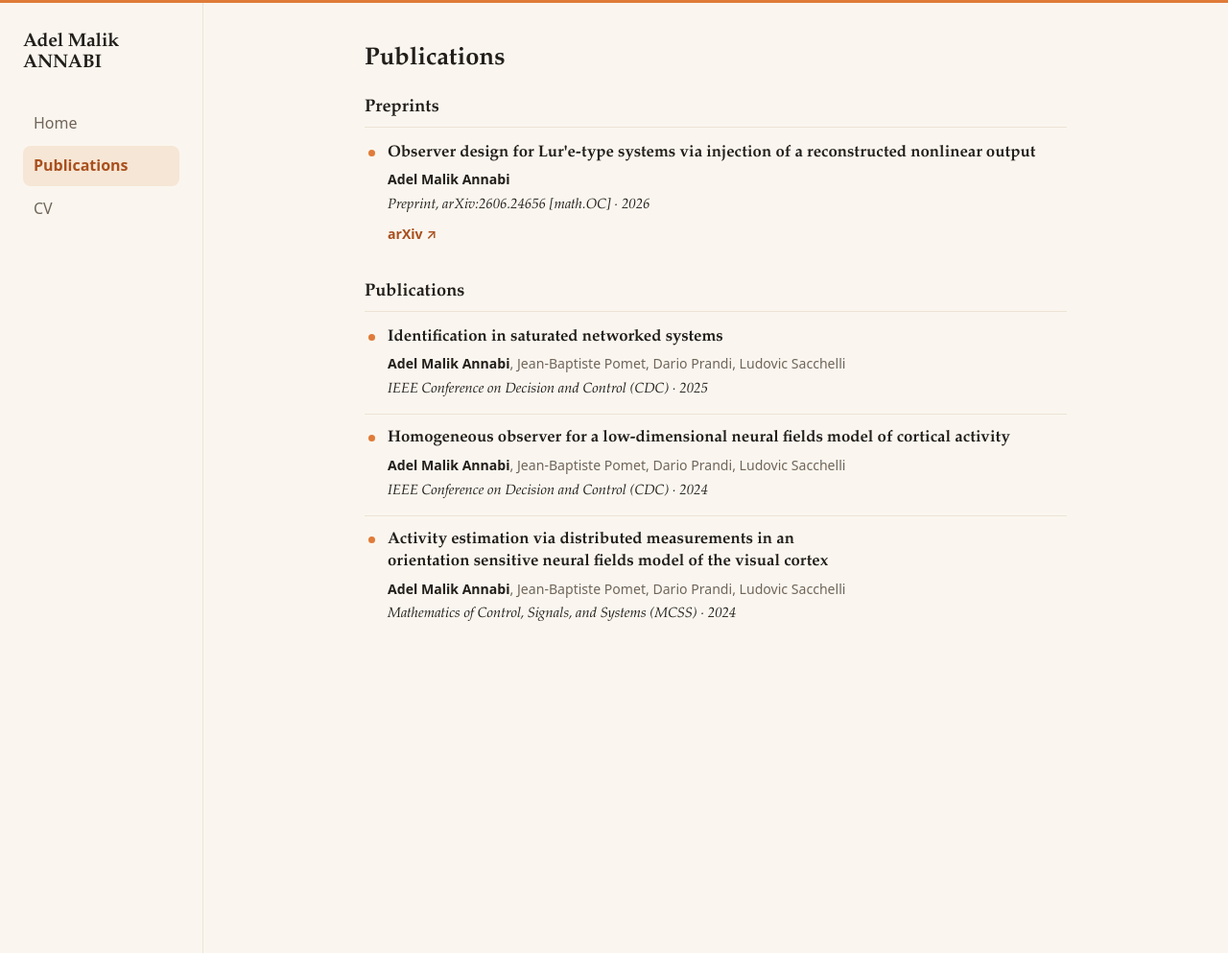
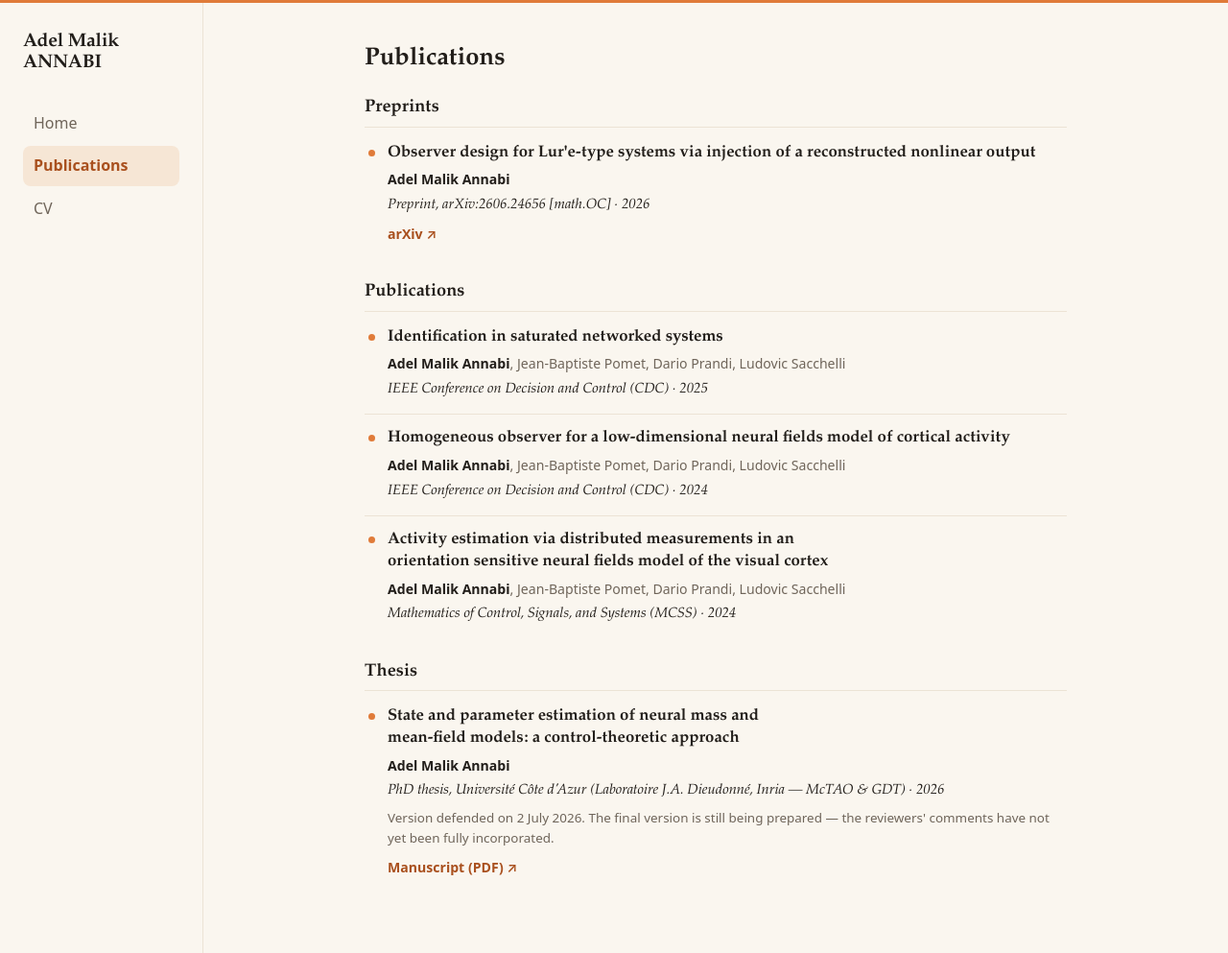
Before and after one commit to AdelMalik/AdelMalik.github.io, a Jekyll site: the page built from publications.md, in a window 1280 px wide and 993 px high. Shown: the whole window at 96% size. Built offline with Jekyll 4.4.1, drawn with Linux system fonts in a browser that asks for light colours.

Commit message:
Add Thesis section to publications page
- New Thesis group at the bottom of /publications/, with the manuscript
  PDF linked from assets/thesis.pdf
- Optional `note` field on publication entries, used to flag that the final
  version is still being prepared
- Align the thesis title on index.md and cv.md with the manuscript title

Co-Authored-By: Claude Opus 5 <noreply@anthropic.com>

```diff
--- a/_data/publications.yml
+++ b/_data/publications.yml
@@ -1,5 +1,7 @@
-# Publications & preprints. Newest first is handled automatically (sorted by year).
+# Publications, preprints & thesis. Newest first is handled automatically (sorted by year).
 # To add a paper, copy a block below. Leave `links: []` if you have no URL yet.
+# `type` must be "Preprint", "Publication" or "Thesis" — anything else is not displayed.
+# `note` is optional: a short grey line under the venue (see the thesis entry).
 
 - title: "Observer design for Lur'e-type systems via injection of a reconstructed nonlinear output"
   authors: "Adel Malik Annabi"
@@ -30,3 +32,13 @@
   year: 2024
   type: "Publication"
   links: []
+
+- title: "State and parameter estimation of neural mass and mean-field models: a control-theoretic approach"
+  authors: "Adel Malik Annabi"
+  venue: "PhD thesis, Université Côte d'Azur (Laboratoire J.A. Dieudonné, Inria — McTAO & GDT)"
+  year: 2026
+  type: "Thesis"
+  note: "Version defended on 2 July 2026. The final version is still being prepared — the reviewers' comments have not yet been fully incorporated."
+  links:
+    - name: "Manuscript (PDF)"
+      url: "/assets/thesis.pdf"
--- a/_includes/pub-item.html
+++ b/_includes/pub-item.html
@@ -3,6 +3,7 @@
   <h3 class="pub-title">{{ include.p.title }}</h3>
   <p class="pub-authors">{{ include.p.authors | replace: 'Adel Malik Annabi', '<strong>Adel Malik Annabi</strong>' }}</p>
   <p class="pub-venue">{{ include.p.venue }}{% if include.p.year %} · {{ include.p.year }}{% endif %}</p>
+  {% if include.p.note %}<p class="pub-note">{{ include.p.note }}</p>{% endif %}
   {% if include.p.links and include.p.links.size > 0 %}
   <p class="pub-links">
     {% for l in include.p.links %}<a href="{{ l.url }}" target="_blank" rel="noopener">{{ l.name }} ↗</a>{% unless forloop.last %}<span class="sep">·</span>{% endunless %}{% endfor %}
--- a/_sass/_theme.scss
+++ b/_sass/_theme.scss
@@ -159,6 +159,7 @@ h1, h2, h3 { font-family: var(--font-serif); line-height: 1.2; font-weight: 700;
 .pub-authors { margin: 0 0 3px; font-family: var(--font-sans); font-size: .88rem; color: var(--muted); }
 .pub-authors strong { color: var(--ink); font-weight: 600; }
 .pub-venue { margin: 0; font-size: .92rem; font-style: italic; color: var(--ink); }
+.pub-note { margin: 6px 0 0; font-family: var(--font-sans); font-size: .84rem; color: var(--muted); }
 .pub-links { margin: 8px 0 0; font-family: var(--font-sans); font-size: .88rem; }
 .pub-links a { text-decoration: none; font-weight: 600; }
 .pub-links .sep { color: var(--muted); margin: 0 8px; }
--- a/cv.md
+++ b/cv.md
@@ -16,9 +16,9 @@ description: Curriculum vitæ of Adel Malik Annabi — education, teaching and t
       <div class="tl-body">
         <h3>PhD in Mathematics</h3>
         <p class="tl-org">Université Côte d'Azur — Laboratoire J.A. Dieudonné, with Inria</p>
-        <p>Thesis: <em>State and Parameter Estimation of Neural Mass Models: a
-        Control-Theoretic Approach.</em> Supervisors: Jean-Baptiste Pomet, Dario
-        Prandi, Ludovic Sacchelli.</p>
+        <p>Thesis: <em>State and parameter estimation of neural mass and
+        mean-field models: a control-theoretic approach.</em> Supervisors:
+        Jean-Baptiste Pomet, Dario Prandi, Ludovic Sacchelli.</p>
       </div>
     </li>
     <li>
--- a/publications.md
+++ b/publications.md
@@ -7,6 +7,7 @@ description: Publications and preprints by Adel Malik Annabi.
 
 {% assign preprints = site.data.publications | where: "type", "Preprint" | sort: "year" | reverse %}
 {% assign publications = site.data.publications | where: "type", "Publication" | sort: "year" | reverse %}
+{% assign theses = site.data.publications | where: "type", "Thesis" | sort: "year" | reverse %}
 
 {% if preprints.size > 0 %}
 <section class="pub-group">
@@ -21,3 +22,10 @@ description: Publications and preprints by Adel Malik Annabi.
   <ul class="pub-list">{% for p in publications %}{% include pub-item.html p=p %}{% endfor %}</ul>
 </section>
 {% endif %}
+
+{% if theses.size > 0 %}
+<section class="pub-group">
+  <h2 class="pub-group-title">Thesis</h2>
+  <ul class="pub-list">{% for p in theses %}{% include pub-item.html p=p %}{% endfor %}</ul>
+</section>
+{% endif %}
```
Also changed, not shown: index.md (+3 -3 lines), 1 other file.
